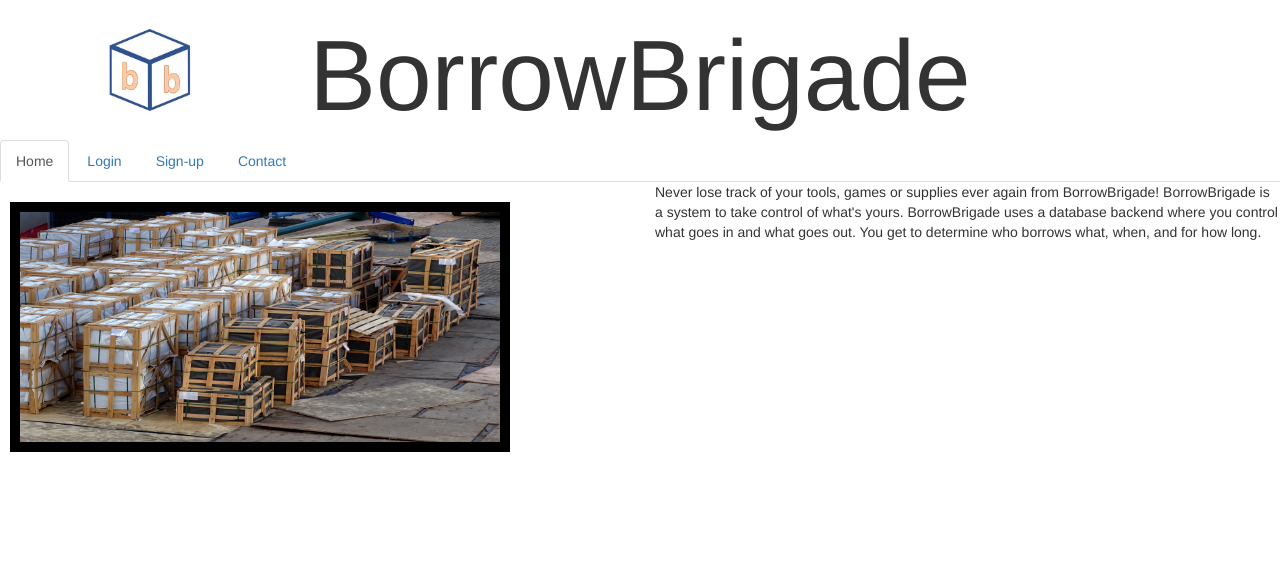
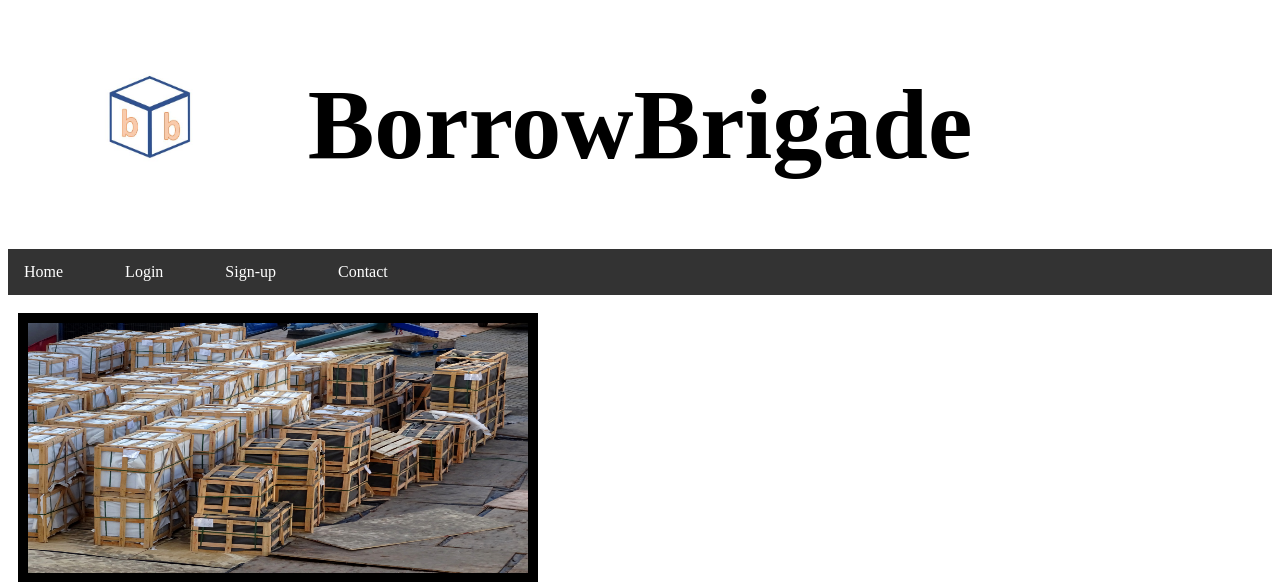
Before and after one commit to ddtian38/BorrowBridgade, a PHP site: page / in a window 1280 px wide. Shown: the top 582 px of the page. Run offline with PHP 8.4, Linux system fonts and the light colour scheme.

Commit message:
added own css

```diff
--- a/index.css
+++ b/index.css
@@ -12,3 +12,51 @@ h1{
 	margin-left: 10px;
 	border: 10px solid black;
 }
+ul.navbar {
+    list-style-type: none;
+    margin: 0;
+    padding: 0;
+    overflow: hidden;
+    background-color: #333;
+}
+
+li {
+    float: left;
+    padding-right:30px;
+}
+
+li a {
+    display: block;
+    color: white;
+    text-align: center;
+    padding: 14px 16px;
+    text-decoration: none;
+}
+
+/* Change the link color to #111 (black) on hover */
+li a:hover {
+    background-color: #111;
+}
+
+/*
+ul.navbar {
+	list-style-type:none;
+	margin-bottom: 30px;
+    padding-bottom: 20px;
+}
+
+li {
+    float: left;
+}
+
+li a {
+    display: inline;
+    text-decoration: none;
+    padding-left: 300px;
+    padding-right: 300px;
+    padding-top: 15px;
+    padding-bottom: 15px;
+
+    background-color: #dddddd;
+}
+*/
--- a/index.html
+++ b/index.html
@@ -3,17 +3,17 @@
 <head>
 	<meta charset="utf-8">
 	<title>BorrowBrigade</title>
-	<link rel="stylesheet" href="https://maxcdn.bootstrapcdn.com/bootstrap/3.3.7/css/bootstrap.min.css" integrity="sha384-BVYiiSIFeK1dGmJRAkycuHAHRg32OmUcww7on3RYdg4Va+PmSTsz/K68vbdEjh4u" crossorigin="anonymous">
+	<!--<link rel="stylesheet" href="https://maxcdn.bootstrapcdn.com/bootstrap/3.3.7/css/bootstrap.min.css" integrity="sha384-BVYiiSIFeK1dGmJRAkycuHAHRg32OmUcww7on3RYdg4Va+PmSTsz/K68vbdEjh4u" crossorigin="anonymous">-->
 	<link rel="stylesheet" type="text/css" href="index.css">
 </head>
 <body>
 	<img id="logo" src="bblogo.jpg" width="100" height="100">
 	<h1>BorrowBrigade</h1>
-	<ul class="nav nav-tabs">
-	  <li role="presentation" class="active"><a href="#">Home</a></li>
-	  <li role="presentation"><a href="#">Login</a></li>
-	  <li role="presentation"><a href="#">Sign-up</a></li>
-	  <li role="presentation"><a href="#">Contact</a></li>
+	<ul class="navbar">
+	  <li class="active"><a href="#">Home</a></li>
+	  <li class="inactive"><a href="#">Login</a></li>
+	  <li class="inactive"><a href="#">Sign-up</a></li>
+	  <li class="inactive"><a href="#">Contact</a></li>
 	</ul>
 	<div class="row">
 	  <div class="col-md-6">
```
